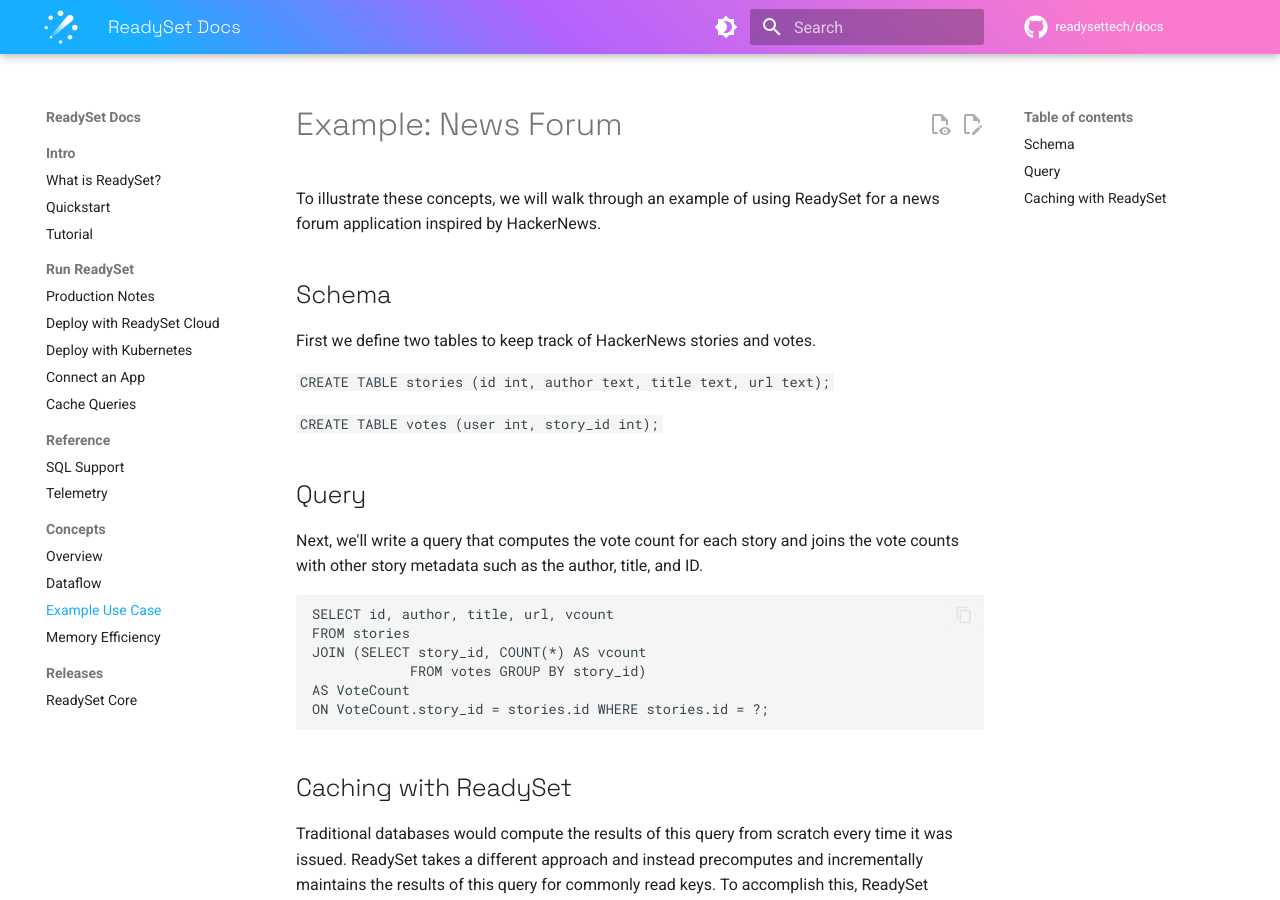
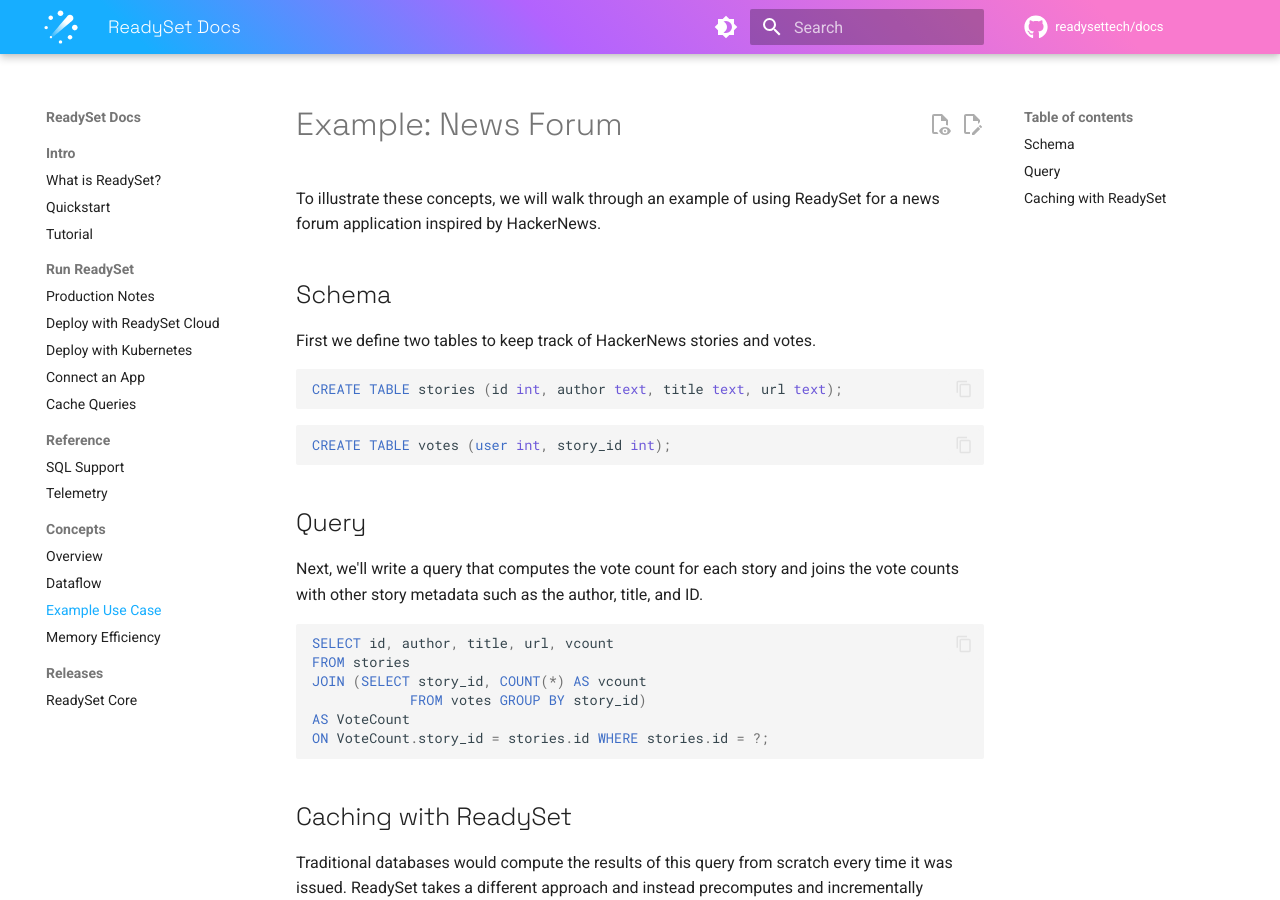
Before and after one commit to readysettech/docs-old, an MkDocs documentation site: the page built from docs/concepts/example.md, in a window 1280 px wide and 900 px high. Built offline with MkDocs 1.6.1 and Material for MkDocs 9.7.7, drawn with Linux system fonts in a browser that asks for light colours; comment, search, counter and statistics services are not loaded.

Commit message:
Apply SQL language to snippets in Concepts category

````diff
--- a/docs/concepts/example.md
+++ b/docs/concepts/example.md
@@ -4,23 +4,26 @@
 ## Schema
 First we define two tables to keep track of HackerNews stories and votes.
 
-```CREATE TABLE stories (id int, author text, title text, url text); ```
+```sql
+CREATE TABLE stories (id int, author text, title text, url text);
+```
 
-```CREATE TABLE votes (user int, story_id int);```
+```sql
+CREATE TABLE votes (user int, story_id int);
+```
 
 ## Query
 
 Next, we'll write a query that computes the vote count for each story and joins the
 vote counts with other story metadata such as the author, title, and ID.
 
-```
+```sql
 SELECT id, author, title, url, vcount
 FROM stories
 JOIN (SELECT story_id, COUNT(*) AS vcount
             FROM votes GROUP BY story_id)
 AS VoteCount
 ON VoteCount.story_id = stories.id WHERE stories.id = ?;
-
 ```
 
 ## Caching with ReadySet
````
Also changed, not shown: docs/concepts/efficiency.md (+1 -2 lines), docs/concepts/overview.md (+1 -1 lines).
